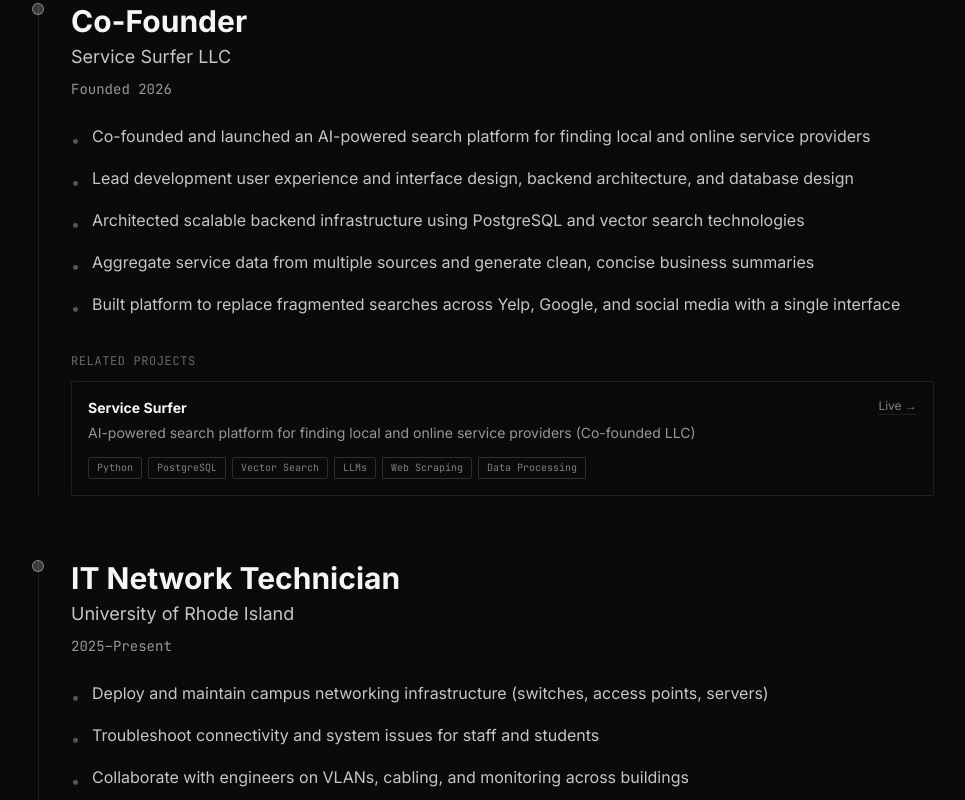
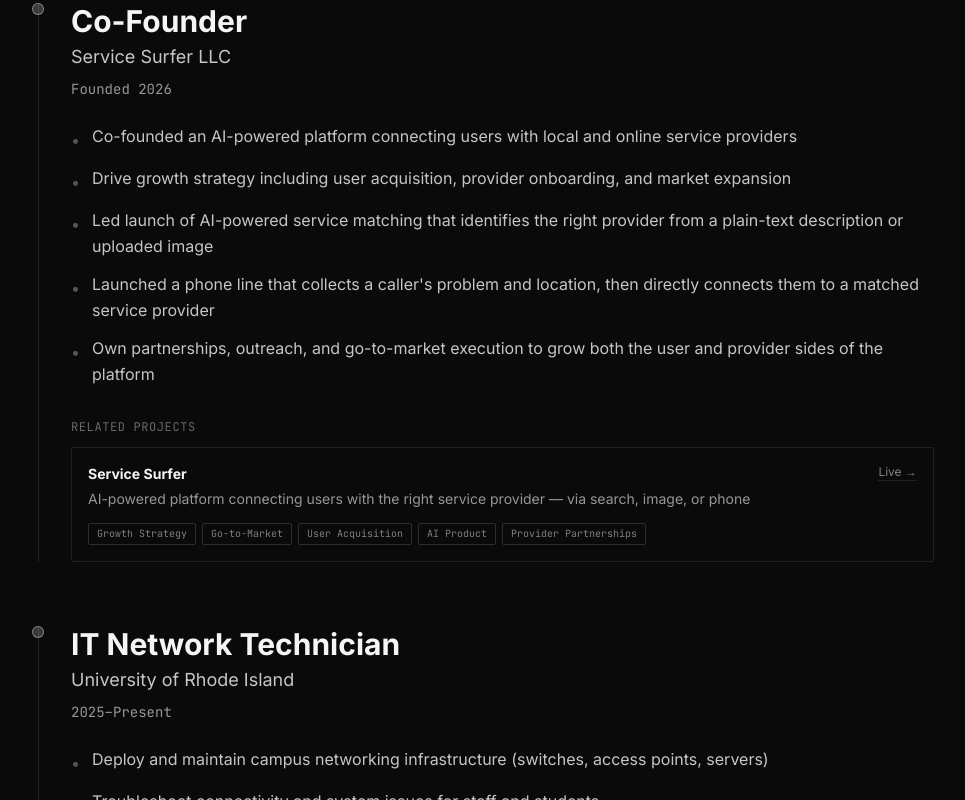
Before and after one commit to nicolasjkennedy/personal-domain, a Next.js app: page / in a window 1280 px wide. Shown: the part 1220-2020 px from the top of the page, without its empty margins (154-1119 px from the left). Built offline with nearby package versions, Linux system fonts and the light colour scheme.

Commit message:
Update site.ts

```diff
--- a/src/content/site.ts
+++ b/src/content/site.ts
@@ -100,13 +100,13 @@ export const siteContent: SiteContent = {
       role: "Co-Founder",
       dates: "Founded 2026",
       bullets: [
-        "Co-founded and launched an AI-powered search platform for finding local and online service providers",
-        "Lead development user experience and interface design, backend architecture, and database design",
-        "Architected scalable backend infrastructure using PostgreSQL and vector search technologies",
-        "Aggregate service data from multiple sources and generate clean, concise business summaries",
-        "Built platform to replace fragmented searches across Yelp, Google, and social media with a single interface"
+        "Co-founded an AI-powered platform connecting users with local and online service providers",
+        "Drive growth strategy including user acquisition, provider onboarding, and market expansion",
+        "Led launch of AI-powered service matching that identifies the right provider from a plain-text description or uploaded image",
+        "Launched a phone line that collects a caller's problem and location, then directly connects them to a matched service provider",
+        "Own partnerships, outreach, and go-to-market execution to grow both the user and provider sides of the platform"
       ],
-      tech: ["Python", "PostgreSQL", "Vector Search", "LLMs", "Web Scraping", "Data Processing", "Backend Architecture"]
+      tech: ["Growth Strategy", "Go-to-Market", "User Acquisition", "AI Product", "Provider Partnerships"]
     },
     {
       company: "University of Rhode Island",
@@ -139,9 +139,9 @@ export const siteContent: SiteContent = {
   projects: [
     {
       name: "Service Surfer",
-      oneLiner: "AI-powered search platform for finding local and online service providers (Co-founded LLC)",
-      description: "Service Surfer LLC is an AI-powered search platform that helps users quickly find local and online service providers. As a co-founder, I lead development of the platform's core systems including web scraping and data ingestion, structured databases and vector search, AI-generated summaries and categorization, and scalable backend architecture. The platform aggregates service data from multiple public sources, automatically organizes businesses by category and location, and generates clean, concise summaries to replace fragmented searches across Yelp, Google, and social media with a single, fast, structured interface.",
-      tech: ["Python", "PostgreSQL", "Vector Search", "LLMs", "Web Scraping", "Data Processing"],
+      oneLiner: "AI-powered platform connecting users with the right service provider — via search, image, or phone",
+      description: "Service Surfer LLC is an AI-powered platform that connects users with local and online service providers. As a co-founder, I lead growth — driving user acquisition, provider onboarding, and market expansion. The platform features an AI matching engine that identifies the right service provider from a plain-text description of a problem or an uploaded image. It also offers a phone line where callers describe their issue and location, and are directly connected to a matched provider. My focus is on scaling both sides of the marketplace and executing go-to-market strategy to grow the business.",
+      tech: ["Growth Strategy", "Go-to-Market", "User Acquisition", "AI Product", "Provider Partnerships"],
       links: {
         live: "https://servicesurfer.app"
       },
```
